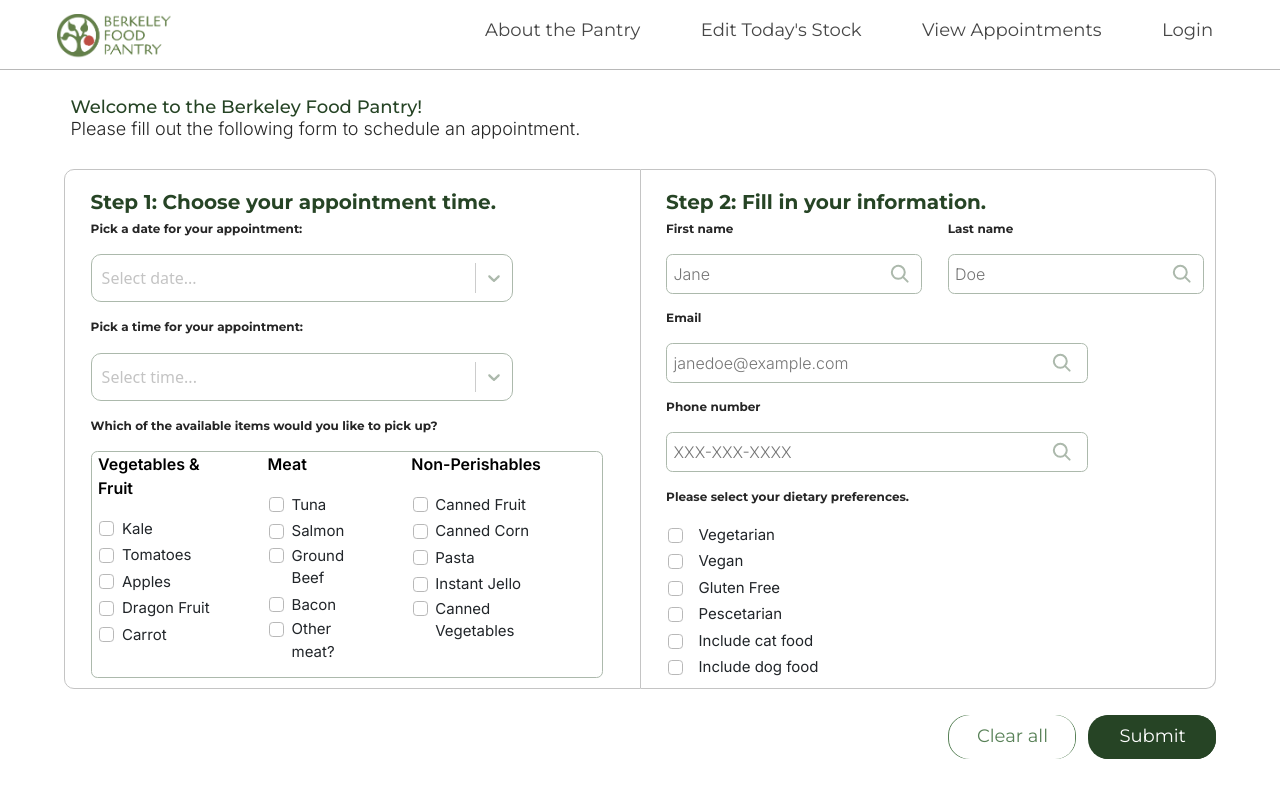
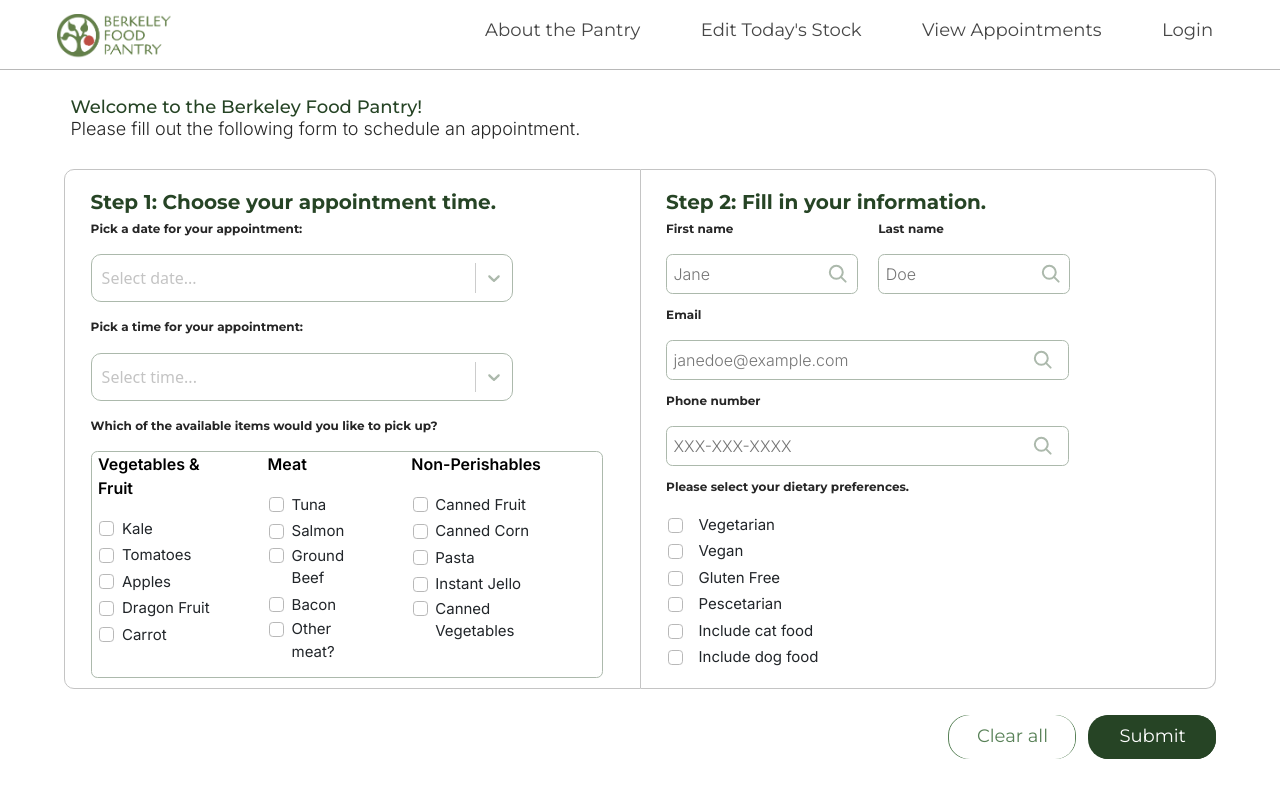
Before and after one commit to codebase-berkeley/berkeley-food-pantry, a React (Create React App) app in the folder client/: page /appointmentScheduler in a window 1280 px wide. Built offline with nearby package versions, Linux system fonts and the light colour scheme.

Commit message:
nit cleaning

```diff
--- a/client/src/pages/AppointmentScheduler.css
+++ b/client/src/pages/AppointmentScheduler.css
@@ -32,7 +32,6 @@
     width: 90vw;
     margin-top: 0%;
     margin-left: 5%;
-    /* background-color: red; */
 }
 
 .main-appointment-scheduler-left {
@@ -125,7 +124,6 @@
     width: 10vw;
     height: 5.5vh;
     border-radius: 20px;
-    /* border: #588157 solid 1px; */
     background-color: #264425;
     color: white;
     font-size: 2.25vh;
@@ -149,7 +147,6 @@
     height: 70vh;
     overflow-y: auto;
     overflow-x: hidden;
-
 }
 
 .filter-dropdown {
@@ -162,7 +159,6 @@
     justify-content: flex-start;
     align-items: flex-start;
     padding-bottom: 2vh;
-
 }
 
 p#input-field-label {
@@ -170,7 +166,6 @@ p#input-field-label {
     font-family: 'Montserrat', sans-serif;
     font-weight: bold;
     font-size: 1.5vh;
-
 }
 
 p#item-checklist-label {
@@ -178,7 +173,6 @@ p#item-checklist-label {
     font-family: 'Inter', sans-serif;
     font-weight: bold;
     font-size: 2vh;
-
 }
 
 .form-check-input {
@@ -231,12 +225,12 @@ input::placeholder{
 }
 
 .name-box {
-    width: 20vw;
+    width: 15vw;
 }
 
 .contact-box {
     height: 20vh;
-    width: 33vw;
+    width: 31.5vw;
     border-color: #ACB9AC;
     border: solid #ACB9AC 1px;
     border-radius: 10px;
@@ -254,7 +248,6 @@ input::placeholder{
     font-family: "Inter";
     display: flex;
     flex-direction: column;
-    /* background-color: red; */
     height: 32vh;
     width: 40vw;
 }
@@ -283,11 +276,10 @@ input::placeholder{
     overflow-x: hidden;
     overflow-y: auto;
     margin-bottom: 10px;
+
 }
 
 .additional-information-text-field {
-    /* margin-bottom: 3%;
-    margin-right: 5%; */
     margin-top: 10vh;
 }
 
@@ -398,12 +390,9 @@ input::placeholder{
         margin-bottom: .5vh;
         margin-left: 3vw;
         font-size: 1.5vh;
-
     }
 
     .pickup-items-selection {
         margin-left: 3vw;
     }
-
-
 }
--- a/client/src/pages/AppointmentScheduler.js
+++ b/client/src/pages/AppointmentScheduler.js
@@ -1,6 +1,5 @@
 import './AppointmentScheduler.css'
 import React, { useState } from 'react';
-// import 'rsuite/dist/rsuite.min.css';
 import Select, { NonceProvider } from 'react-select';
 import makeAnimated from 'react-select/animated';
 
```
